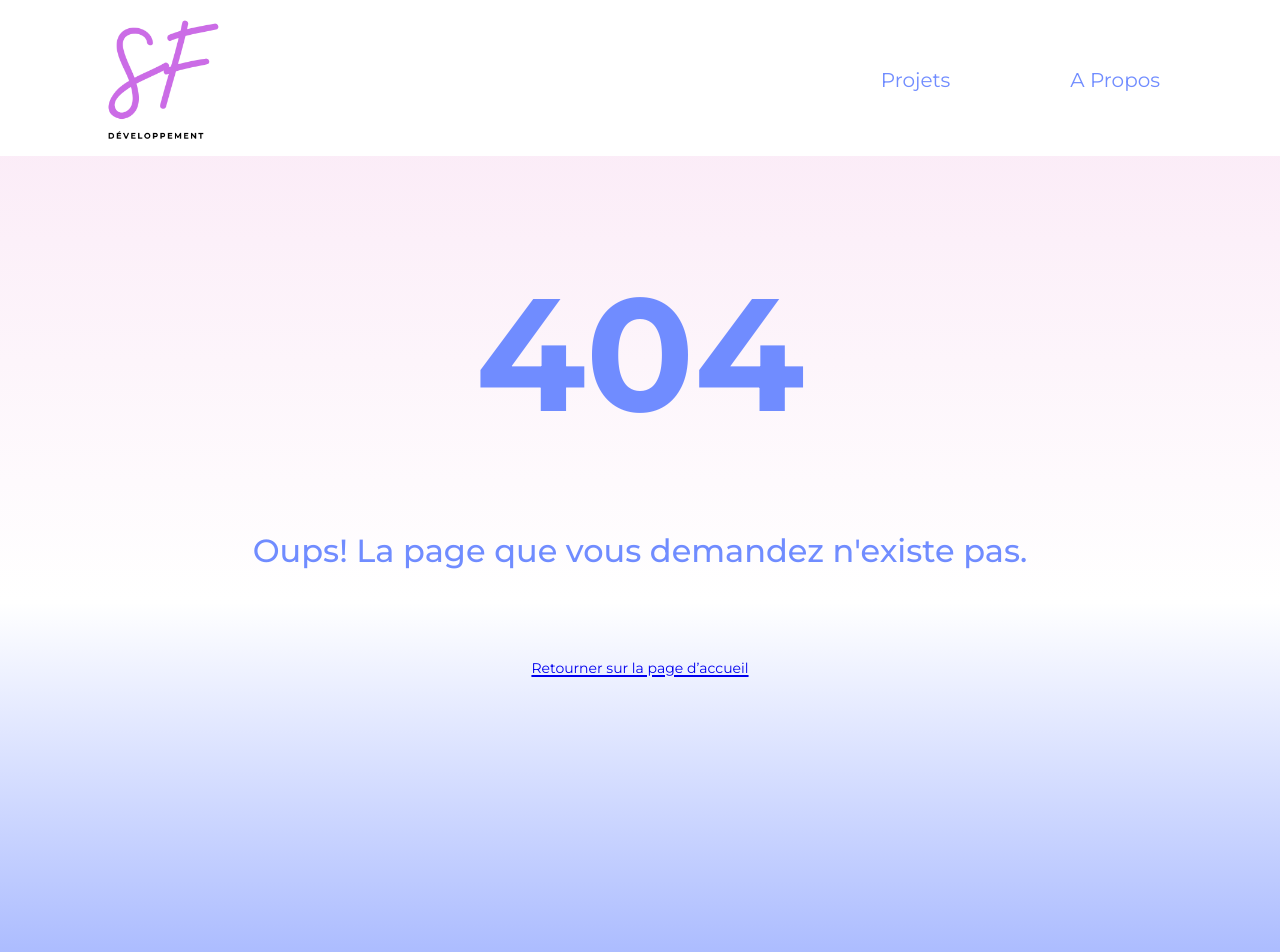
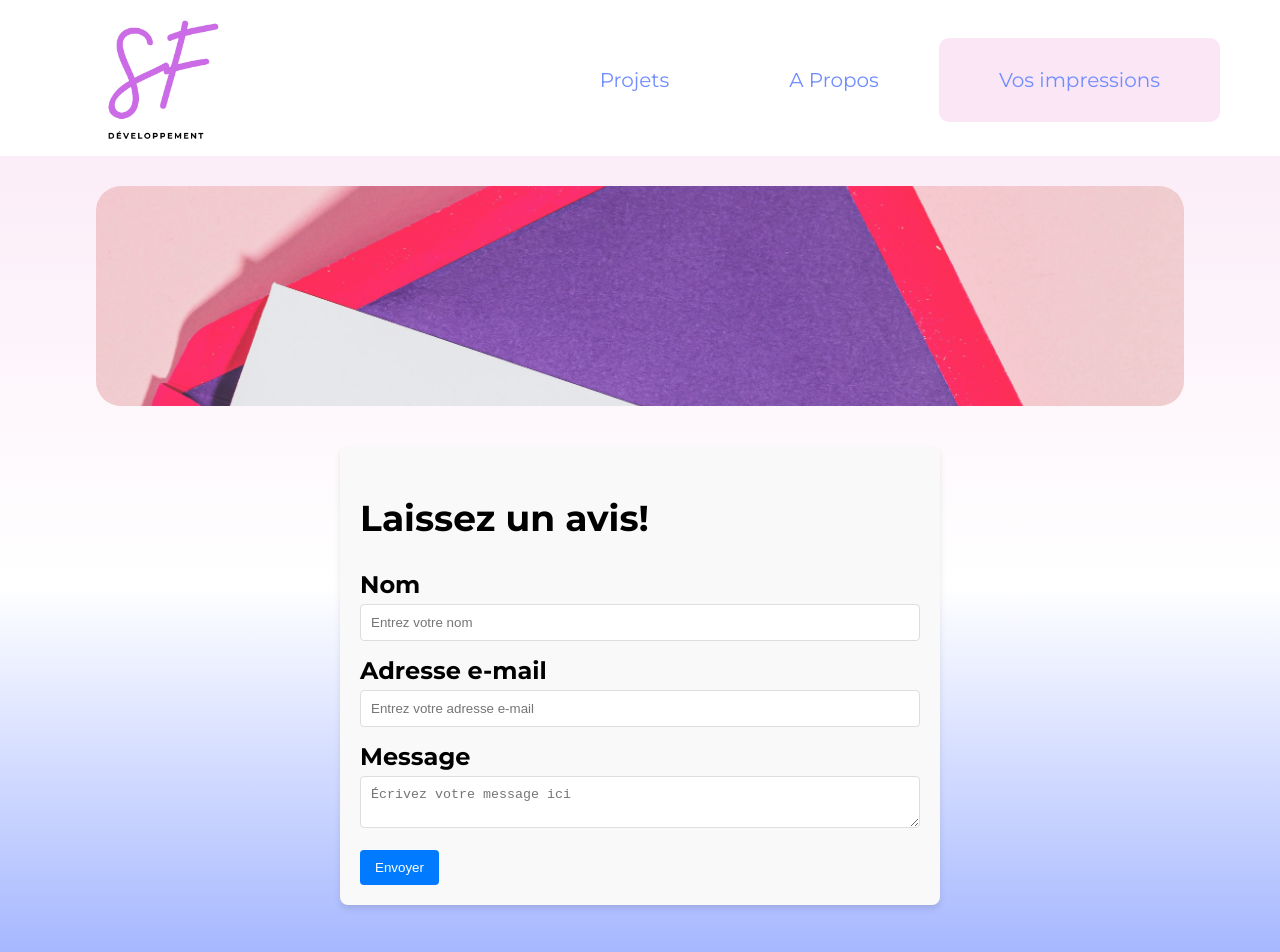
Before and after one commit to Florasol/portfolio-flora-soler, a React (Create React App) app: page /vosimpressions in a window 1280 px wide. Before the commit this address had no page. Shown: the top 952 px of the page. Built offline with nearby package versions, Linux system fonts and the light colour scheme.

Commit message:
compostant impressions créé

```diff
--- a/src/App.jsx
+++ b/src/App.jsx
@@ -7,6 +7,7 @@ import './App.scss'
 import Home from './pages/Home'
 import Apropos from './pages/Apropos/Apropos'
 import Logements from './pages/Logements/Logements'
+import Vosimpressions from './pages/Vosimpressions/Vosimpressions'
 import Error from './pages/Error/Error'
 
 //Import Layouts
@@ -23,6 +24,7 @@ function App() {
           <Route exact path="/" element={<Home />} />
           <Route path="/logements/:rentalId" element={<Logements />} />
           <Route path="/apropos" element={<Apropos />} />
+          <Route path="/vosimpressions" element={<Vosimpressions />} />
           <Route path="*" element={<Error />} />
         </Routes>
       </div>
--- a/src/layouts/Header/Header.jsx
+++ b/src/layouts/Header/Header.jsx
@@ -22,6 +22,10 @@ function Header() {
             <NavLink to="/apropos" className='nav__item'>
                A Propos
             </NavLink>
+
+            <NavLink to="/vosimpressions" className='nav__item'>
+               Vos impressions
+            </NavLink>
          </nav>
       </header>
    )
--- a/src/layouts/Header/header.scss
+++ b/src/layouts/Header/header.scss
@@ -7,6 +7,9 @@
     align-items: center;
     margin-bottom: 30px;
     padding: 0 60px 0 80px;
+    @include mobile-responsive {
+      padding: 0 20px 0 20px;
+   }
 
     .nav {
             display: flex;
@@ -18,9 +21,14 @@
                 text-decoration: none;
                 font-size: 20px;
                 padding: 30px 60px 30px 60px;
+                @include tablet-responsive {
+                  font-size: 16px;
+                  padding: 20px 20px 20px 20px;
+                  text-transform: uppercase;
+               }
                 @include mobile-responsive {
-                   font-size: 16px;
-                   padding: 0 0 0 30px;
+                   font-size: 14px;
+                   padding: 20px 20px 20px 20px;
                    text-transform: uppercase;
                 }
              }
@@ -35,6 +43,9 @@
     }
     &__logo {
       width: 150px;
+      @include mobile-responsive {
+         width: 120px;
+      }
   }
 
 }
--- a/src/pages/Home.jsx
+++ b/src/pages/Home.jsx
@@ -7,6 +7,7 @@ import homeBanner from '../assets/homebanner.jpg'
 
 // Data
 import listeLogements from '../data/listeLogements.json'
+
 
 function Home() {
     return (
--- /dev/null
+++ b/src/pages/Vosimpressions/Vosimpressions.jsx
@@ -0,0 +1,100 @@
+import React, { useState } from "react";
+
+// Import components
+import Banner from '../../components/Banner/Banner';
+
+// Import image
+import contactBanner from '../../assets/contactbanner.jpg';
+
+// Import style
+import './vosimpressions.scss';
+
+function Vosimpressions() {
+  const [formData, setFormData] = useState({
+    name: "",
+    email: "",
+    message: "",
+  });
+  const [successMessage, setSuccessMessage] = useState("");
+
+  function handleChange(event) {
+    const { name, value } = event.target;
+    setFormData({
+      ...formData,
+      [name]: value,
+    });
+  }
+
+  function handleSubmit(event) {
+    event.preventDefault();
+
+    // Validation : vérifier que tous les champs sont remplis
+    if (formData.name && formData.email && formData.message) {
+      setSuccessMessage("Votre message a bien été envoyé !");
+      setFormData({ name: "", email: "", message: "" }); // Réinitialise les champs du formulaire
+    } else {
+      setSuccessMessage("Veuillez remplir tous les champs.");
+    }
+  }
+
+  return (
+    <div>
+      {/* Bannière */}
+      <Banner
+        picture={contactBanner}
+        title=""
+        className="banner"
+      />
+
+      {/* Formulaire de contact */}
+      <div className="contact-container">
+        <h2>Laissez un avis!</h2>
+        <form className="contact-form" onSubmit={handleSubmit}>
+          <div className="form-group">
+            <label htmlFor="name">Nom</label>
+            <input
+              type="text"
+              id="name"
+              name="name"
+              value={formData.name}
+              onChange={handleChange}
+              placeholder="Entrez votre nom"
+              required
+            />
+          </div>
+
+          <div className="form-group">
+            <label htmlFor="email">Adresse e-mail</label>
+            <input
+              type="email"
+              id="email"
+              name="email"
+              value={formData.email}
+              onChange={handleChange}
+              placeholder="Entrez votre adresse e-mail"
+              required
+            />
+          </div>
+
+          <div className="form-group">
+            <label htmlFor="message">Message</label>
+            <textarea
+              id="message"
+              name="message"
+              value={formData.message}
+              onChange={handleChange}
+              placeholder="Écrivez votre message ici"
+              required
+            />
+          </div>
+
+          <button type="submit" className="submit-button">Envoyer</button>
+        </form>
+
+        {successMessage && <p className="success-message">{successMessage}</p>}
+      </div>
+    </div>
+  );
+}
+
+export default Vosimpressions;
--- /dev/null
+++ b/src/pages/Vosimpressions/vosimpressions.scss
@@ -0,0 +1,48 @@
+@import '../../SassStyles/main';
+
+.contact-container {
+    max-width: 600px;
+    margin: 0 auto;
+    padding: 20px;
+    background-color: #f9f9f9;
+    border-radius: 8px;
+    box-shadow: 0 4px 6px rgba(0, 0, 0, 0.1);
+  }
+
+  .contact-form {
+    .form-group {
+      margin-bottom: 15px;
+    }
+
+    label {
+      display: block;
+      margin-bottom: 5px;
+      font-weight: bold;
+    }
+
+    input, textarea {
+      width: 100%;
+      padding: 10px;
+      border: 1px solid #ddd;
+      border-radius: 4px;
+    }
+
+    .submit-button {
+      background-color: #007bff;
+      color: white;
+      padding: 10px 15px;
+      border: none;
+      border-radius: 4px;
+      cursor: pointer;
+
+      &:hover {
+        background-color: #0056b3;
+      }
+    }
+  }
+
+  .success-message {
+    margin-top: 15px;
+    color: green;
+    font-weight: bold;
+  }
```
Also changed, not shown: src/assets/contactbanner.jpg (added).
